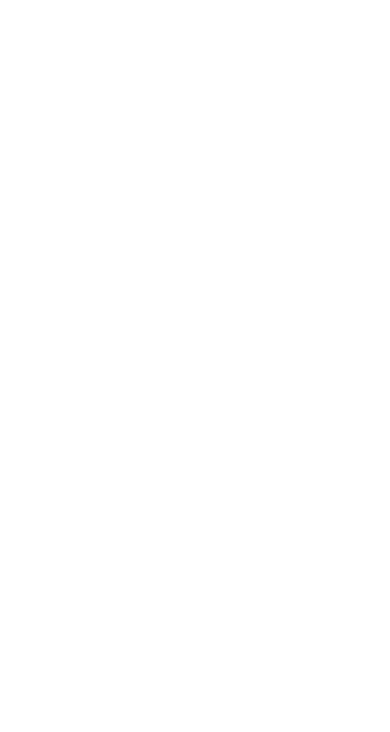
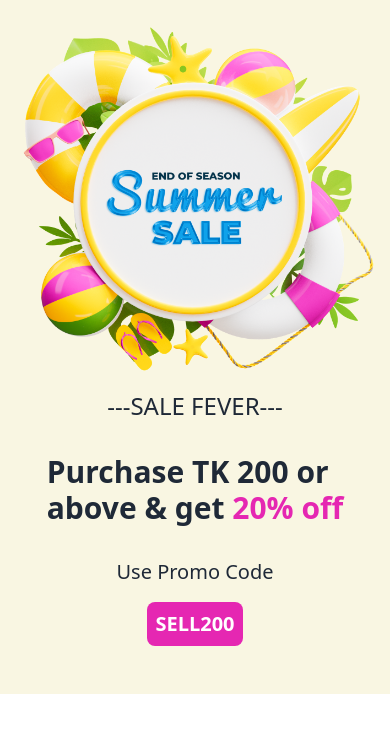
Before and after one commit to miskat-armin/make-private-repo-to-public, a plain HTML site: page index.html in a window 390 px wide. Drawn offline with nearby package versions, Linux system fonts and the light colour scheme.

Commit message:
banner section completed with responsive

```diff
--- a/index.html
+++ b/index.html
@@ -1,11 +1,43 @@
 <!DOCTYPE html>
 <html lang="en">
+
 <head>
     <meta charset="UTF-8">
     <meta name="viewport" content="width=device-width, initial-scale=1.0">
     <title>20% OFF Summer Sale</title>
+    <link rel="shortcut icon" href="./images/favicon.jpg" type="image/x-icon">
+
+    <!-- tailwind & daisy ui cdn -->
+    <link href="https://cdn.jsdelivr.net/npm/daisyui@3.5.1/dist/full.css" rel="stylesheet" type="text/css" />
+    <script src="https://cdn.tailwindcss.com"></script>
+
+    <!-- Google font -->
+    <link rel="preconnect" href="https://fonts.googleapis.com">
+    <link rel="preconnect" href="https://fonts.gstatic.com" crossorigin>
+    <link href="https://fonts.googleapis.com/css2?family=Work+Sans:wght@400;500;600;700&display=swap" rel="stylesheet">
 </head>
+
 <body>
+    <header>
+        <!-- banner section starts -->
+        <div class="flex md:flex-row flex-col-reverse justify-around items-center bg-[#F9F6E2] pb-12">
+            <div class="text-container flex flex-col items-center gap-8">
+                <h4 class="font-medium text-2xl">---SALE FEVER---</h4>
+                <h1 class="font-bold md:text-3xl lg:text-5xl text-3xl md:pl-5">Purchase TK 200 or <br>above & get <span class="text-[#E527B2] ">20% off</span></h1>
+                <div class="flex md:flex-row flex-col items-center gap-4">
+                    <p class="font-medium text-xl">Use Promo Code</p>
+                    <button class="font-semibold text-xl bg-[#E527B2] text-white rounded-lg p-2">SELL200</button>
+                </div>
+            </div>
+            <div class="img-container">
+                <img class="md:w-[280px] lg:w-[500px]" src="./images/Summer 1.png" alt="">
+            </div>
+        </div>
+    </header>
 
+    <Main>
+
+    </Main>
 </body>
+
 </html>
--- /dev/null
+++ b/tailwind.config.js
@@ -0,0 +1,8 @@
+/** @type {import('tailwindcss').Config} */
+module.exports = {
+    content: ["./src/**/*.{html,js}"],
+    theme: {
+      extend: {},
+    },
+    plugins: [],
+  }
```
Also changed, not shown: images/Summer 1.png (added), images/congo.png (added), images/favicon.jpg (added), images/prod1.png (added), images/prod2.png (added), images/prod3.png (added), images/prod4.png (added), images/prod5.png (added), images/prod6.png (added), images/prod7.png (added), images/prod8.png (added), images/prod9.png (added).
